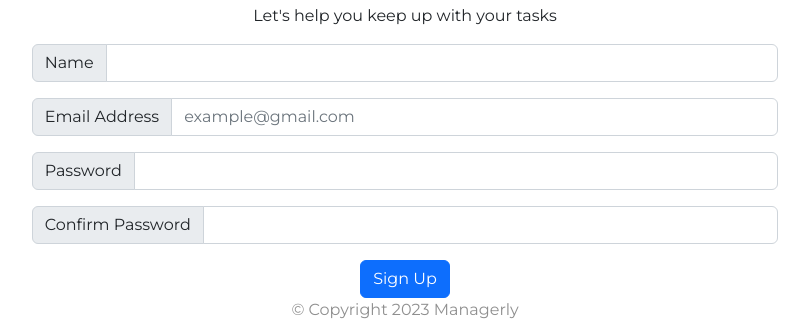
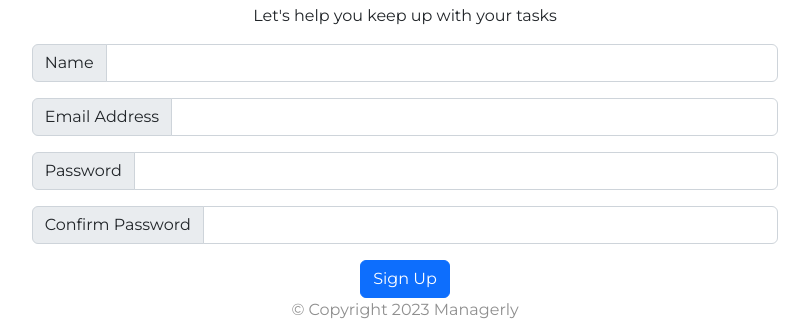
Before and after one commit to vineyy17/managerly-todo-app, a Flask app: page /sign-up in a window 1280 px wide. Shown: the part 384-707 px from the top of the page, without its empty margins (235-1044 px from the left). Run offline with Flask 3, Linux system fonts and the light colour scheme; some libraries are stand-ins or nearby versions.

Commit message:
ninth commit

```diff
--- a/templates/sign-in.html
+++ b/templates/sign-in.html
@@ -42,7 +42,7 @@
                <input id="email" class="form-control" name="email_address" value="{{ session.get('form_data').get
                ('email_address') }}" aria-describedby="emailHelp">
           {% else %}
-               <input id="email" class="form-control" name="email_address" value="" placeholder="example@gmail.com" aria-describedby="emailHelp">
+               <input id="email" class="form-control" name="email_address" value="" aria-describedby="emailHelp">
           {% endif %}
           </div>
             </div>
--- a/templates/sign-up.html
+++ b/templates/sign-up.html
@@ -58,7 +58,7 @@
                <input id="email" class="form-control" name="email_address" value="{{ session.get('form_data').get
                ('email_address') }}" aria-describedby="emailHelp">
           {% else %}
-               <input id="email" class="form-control" name="email_address" value="" placeholder="example@gmail.com" aria-describedby="emailHelp">
+               <input id="email" class="form-control" name="email_address" value="" aria-describedby="emailHelp">
           {% endif %}
           </div>
             </div>
```
